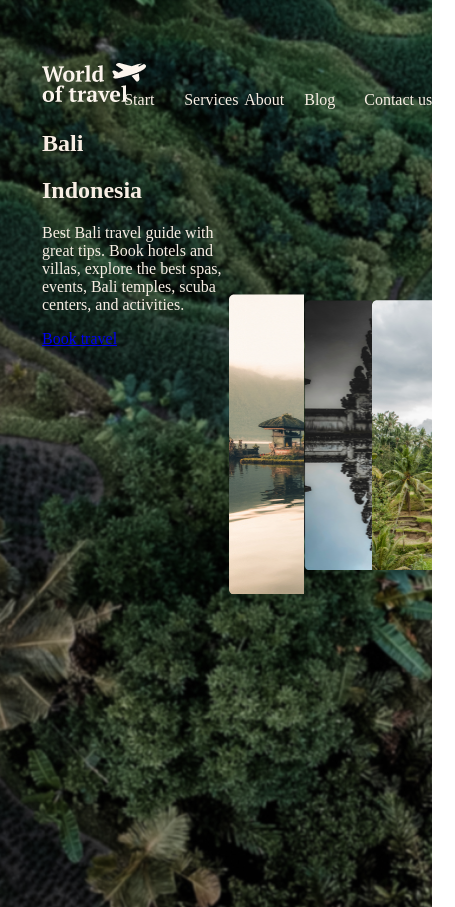
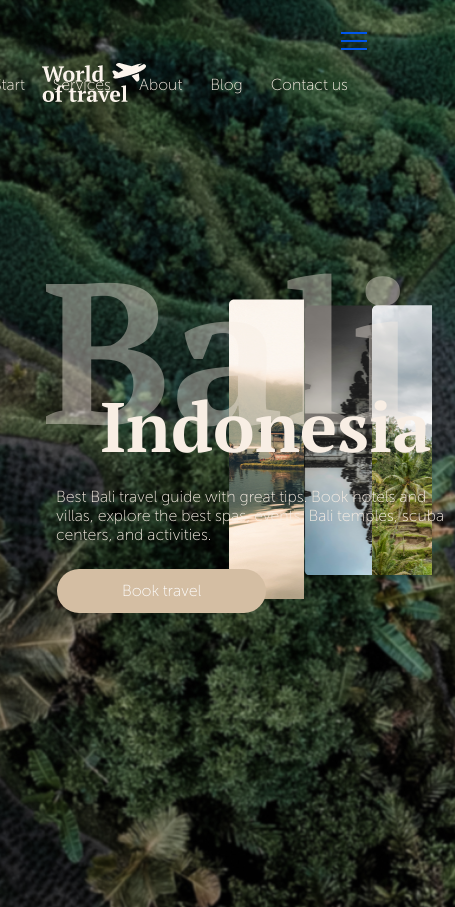
Before and after one commit to WebHeroSchool/finproect, a plain HTML site: page index.html in a window 390 px wide. Shown: the whole page, 455 px wide, since content can reach past the window. Drawn offline with Linux system fonts and the light colour scheme.

Commit message:
пиксперф

```diff
--- a/fonts.css
+++ b/fonts.css
@@ -3,26 +3,44 @@
     src: url('fonts/PTSerif-Bold.ttf') format('truetype');
     font-weight: bold;
     font-style: normal;
+}
 
-}
 @font-face {
     font-family: 'PT Serif';
-    src: url('fonts/PTSerif-Regular.ttf.ttf') format('truetype');
+    src: url('fonts/PTSerif-Regular.ttf') format('truetype');
     font-weight: normal;
     font-style: normal;
-
 }
 
 @font-face {
     font-family: 'Museo Sans';
-    src: url('fonts/MuseoSans.otf') format('otf');
+    src: url('fonts/MuseoSansCyrl.otf') format('opentype');
     font-weight: normal;
-    font-style: cyrl;
+    font-style: normal;
 }
-
+//*
 @font-face {
     font-family: 'Museo Sans';
-    src: url('fonts/MuseoSansCyrl_1.otf') format('otf');
-    font-weight: 1;
-    font-style: cyrl;
+    src: url('fonts/MuseoSansCyrl_1.otf') format('opentype');
+    font-weight: normal;
+    font-style: normal;
+}*//
+@font-face {
+    font-family: 'Museo Sans';
+    src: url('fonts/MuseoSansCyrl_0.otf') format('opentype');
+    font-weight: normal;
+    font-style: normal;
 }
+//*
+@font-face {
+    font-family: 'Museo Sans';
+    src: url('fonts/MuseoSansCyrl_2.otf') format('opentype');
+    font-weight: normal;
+    font-style: normal;
+}
+@font-face {
+    font-family: 'Museo Sans';
+    src: url('fonts/MuseoSansCyrl_3.otf') format('opentype');
+    font-weight: normal;
+    font-style: normal;
+}*//
--- a/index.html
+++ b/index.html
@@ -18,8 +18,7 @@
         <a class="menu__item" href="#">Blog</a>
         <a class="menu__item" href="#">Contact&nbsp;us</a>
       </nav>
-
-    <!--  <div class="hamburger-menu">
+      <div class="hamburger-menu">
         <input id="menu__toggle" type="checkbox" />
         <label class="menu__btn" for="menu__toggle">
           <span></span>
@@ -31,8 +30,7 @@
           <li><a class="menu__item_burger" href="#">Blog</a></li>
           <li><a class="menu__item_burger" href="#">Contact&nbsp;us</a></li>
         </ul>
-      </div> -->
-
+      </div>
     </header>
     <section class="main">
       <h1 class="main__title">
--- a/styles.css
+++ b/styles.css
@@ -18,27 +18,27 @@ body {
   height: 39px;
   background: url('img/Vector.png');
   margin-top: 63px;
-
 }
 
-.menu{
+.menu {
   display:flex;
   align-items: center;
   float: right;
-  margin: -3% 2% 0px -2%;
+  margin: -27px 60px 0 0;
 }
 
 .menu__item {
-  width: 36px;
+  width: 100%;
   height: 20px;
   left: calc(50% - 36px/2 + 134px);
   top: 75px;
   font-family: "Museo Sans";
   font-size: 16px;
   line-height: 19px;
-  margin-right: 24px;
+  margin-right: 28px;
   color: #F8EEE4;
   text-decoration: none;
+  cursor: pointer;
 }
 
 .menu__item:last-child {
@@ -51,7 +51,7 @@ body {
 
 .inner {
   margin: auto;
-  margin-top: 184px;
+  margin-top: 177px;
   width: 52%;
   float: right;
   display: flex;
@@ -84,9 +84,10 @@ body {
   position: relative;
 }
 
-.main_title {
+.main__title {
   font-size: 200px;
   margin: 0;
+  margin-top: 94px;
   position: absolute;
   font-family: "PT Serif";
   font-style: normal;
@@ -95,8 +96,10 @@ body {
   opacity: 0.4;
 }
 
-.main_ttl {
+.main__ttl {
   margin: 0;
+  margin-top: 257px;
+  margin-left: 58px;
   position: absolute;
   font-family: "PT Serif";
   font-style: normal;
@@ -106,21 +109,129 @@ body {
   color: #F8EEE4;
 }
 
-.main_subtitle {
-  margin-top: 260px;
+.main__subtitle {
+  margin-top: 365px;
+  margin-left: 14px;
   width: 399px;
   height: 58px;
-  font-family: "Museo Sans"
+  font-family: "Museo Sans";
   font-size: 16px;
   line-height: 19px;
 }
 
-.main_button {
-  width: 86px;
-  height: 20px;
+.main__button {
+  position: absolute;
+  width: 209px;
+  height: 44px;
+  background: #D4BEA3;
+  border-radius: 48px;
   font-family: "Museo Sans";
   font-size: 16px;
-  line-height: 19px;
-  color: #FFFFFF;
-  border-radius: 48px;
+  line-height: 44px;
+  color: #FFF;
+  text-decoration: none;
+  text-align: center;
+  margin-top: 8px;
+  margin-left: 15px;
 }
+
+@media screen and (max-width:768px) {
+  .logo {
+    background: url('img/Vector.png') no-repeat top left;
+  }
+
+  #menu__toggle {
+    opacity: 0;
+  }
+
+  .hamburger-menu {
+    display: block;
+  }
+
+  .menu__btn {
+    display: flex;
+    align-items: center;
+    position: fixed;
+    top: 28px;
+    width: 26px;
+    height: 26px;
+    cursor: pointer;
+    z-index: 1;
+    right: 6%;
+  }
+
+  .menu__btn > span,
+  .menu__btn > span::before,
+  .menu__btn > span::after {
+    display: block;
+    position: absolute;
+    width: 100%;
+    height: 2px;
+    background-color: #0056EC;
+  }
+.menu__btn > span::before {
+    content: '';
+    top: -8px;
+  }
+
+  .menu__btn > span::after {
+    content: '';
+    top: 8px;
+  }
+.menu__box {
+    display: block;
+    position: fixed;
+    visibility: hidden;
+    top: 0;
+    left: -100%;
+    width: 100%;
+    height: 100%;
+    margin: 0;
+    padding: 186px 0;
+    list-style: none;
+    text-align: center;
+    background-color: white;
+  }
+.menu__item_burger {
+    position: relative;
+    color: #000;
+    font-family: 'Roboto', sans-serif;
+    font-size: 30px;
+    font-weight: 500;
+    line-height: 35px;
+    text-decoration: none;
+    display: inline-block;
+    padding-bottom: 25px;
+  }
+
+  .menu__item_burger:hover {
+
+  }
+   #menu__toggle:checked ~ .menu__btn > span {
+    transform: rotate(45deg);
+  }
+  #menu__toggle:checked ~ .menu__btn > span::before {
+    top: 0;
+    transform: rotate(0);
+  }
+  #menu__toggle:checked ~ .menu__btn > span::after {
+    top: 0;
+    transform: rotate(90deg);
+  }
+  #menu__toggle:checked ~ .menu__box {
+    visibility: visible;
+    left: 0;
+  }
+
+  .menu__btn > span,
+  .menu__btn > span::before,
+  .menu__btn > span::after {
+    transition-duration: .25s;
+  }
+  .menu__box {
+    transition-duration: .25s;
+  }
+  .menu__item_burger {
+    transition-duration: .25s;
+  }
+}
```
